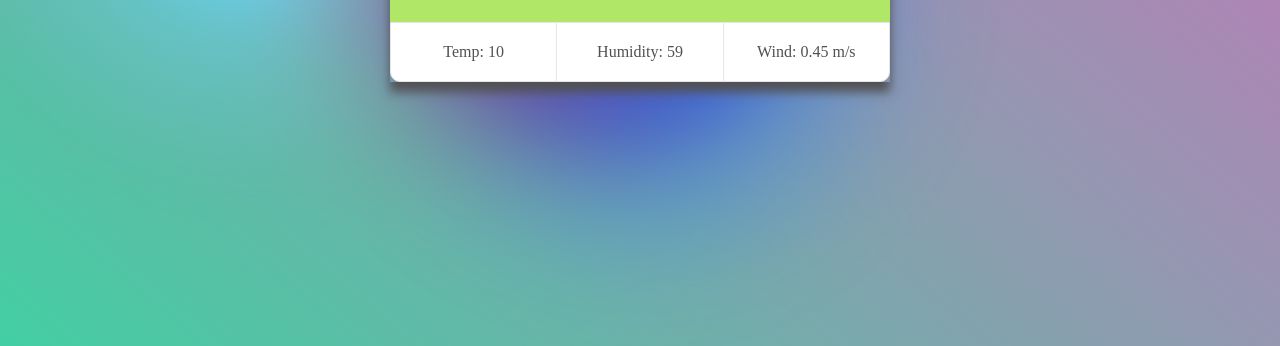
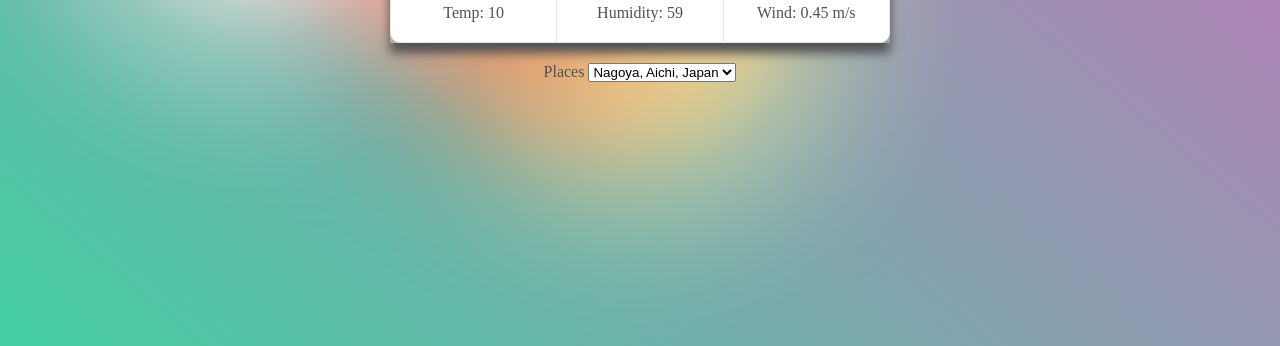
Before and after one commit to vikimark/GMS_AdvComProg, a plain HTML site: page index.html in a window 1280 px wide. Shown: the part 454-800 px from the top of the page. Drawn offline with Linux system fonts and the light colour scheme.

Commit message:
chore: added padding to input

```diff
--- a/index.html
+++ b/index.html
@@ -10,12 +10,6 @@
   <body>
     <div class="gradient-bg">
       <section class="main-section">
-        <from class = "input">
-          <label>Places</label>
-          <select id = "place">
-            <option value = Nagoya>Nagoya, Aichi, Japan</option>
-          </select>
-        </from>
         <div class="location">
           <h1 class="city"></h1>
           <p class="state-country"></p>
@@ -31,6 +25,12 @@
             <div class="wind"></div>
           </div>
         </div>
+        <from class = "input">
+          <label>Places</label>
+          <select id = "place">
+            <option value = Nagoya>Nagoya, Aichi, Japan</option>
+          </select>
+        </from>
       </section>
       <svg xmlns="http://www.w3.org/2000/svg" class="gradient-svg">
         <defs>
--- a/style.css
+++ b/style.css
@@ -5,12 +5,12 @@
   --current-aqi-color: var(--good-aqi-color);
   --color-bg1: #43cea2;
   --color-bg2: #d16ebc;
-  --color1: 18, 113, 255;
-  --color2: 221, 74, 255;
-  --color3: 100, 220, 255;
+  --color1: 237, 255, 169;
+  --color2: 255, 212, 212;
+  --color3: 250, 238, 231;
   --color4: 200, 50, 50;
-  --color5: 180, 180, 50;
-  --color-interactive: 140, 100, 255;
+  --color5: 255, 139, 167;
+  --color-interactive: 255, 135, 135;
   --circle-size: 80%;
   --blending: hard-light;
 
@@ -236,6 +236,10 @@
   background: linear-gradient(45deg, #d16ebc, #54e0b4); */
 }
 
+.main-section .input{
+  padding: 20px 0;
+}
+
 .card {
   width: 500px;
   box-shadow: 0 10px 10px 0 #515154;
```
